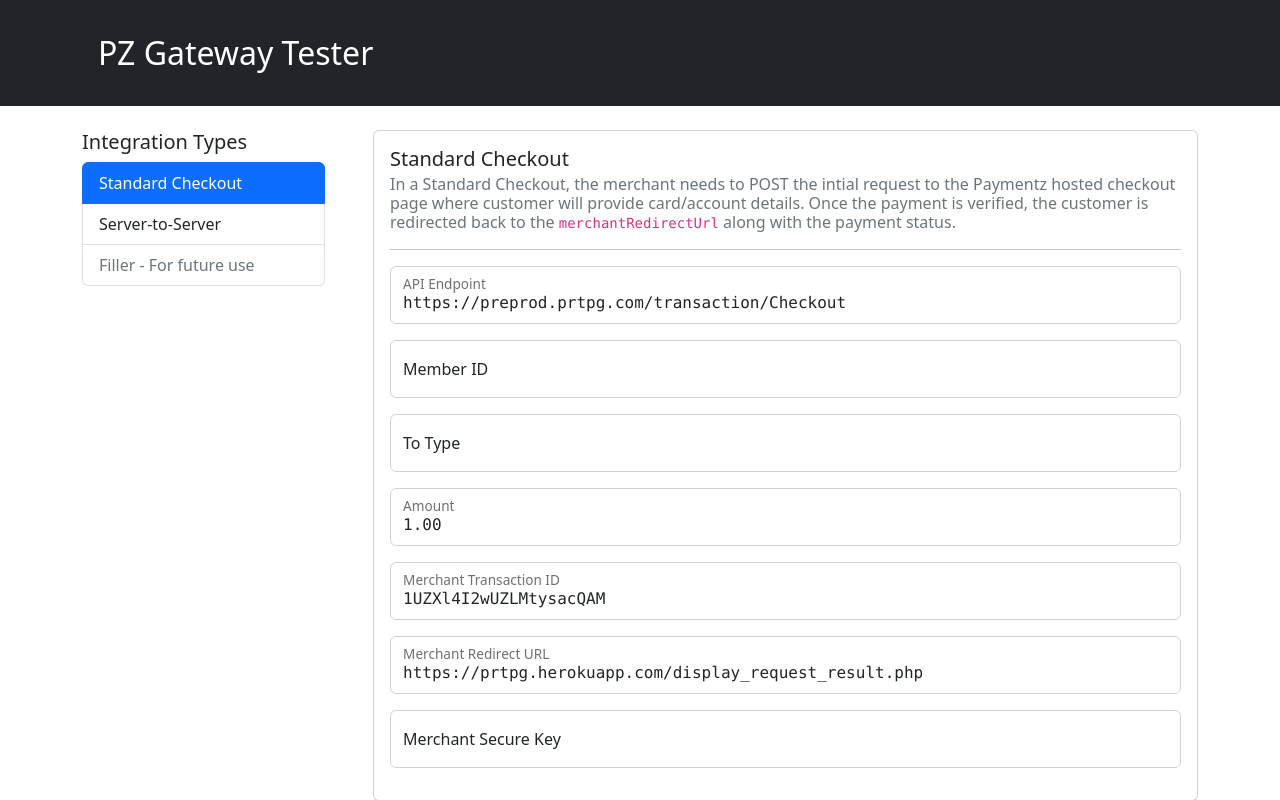
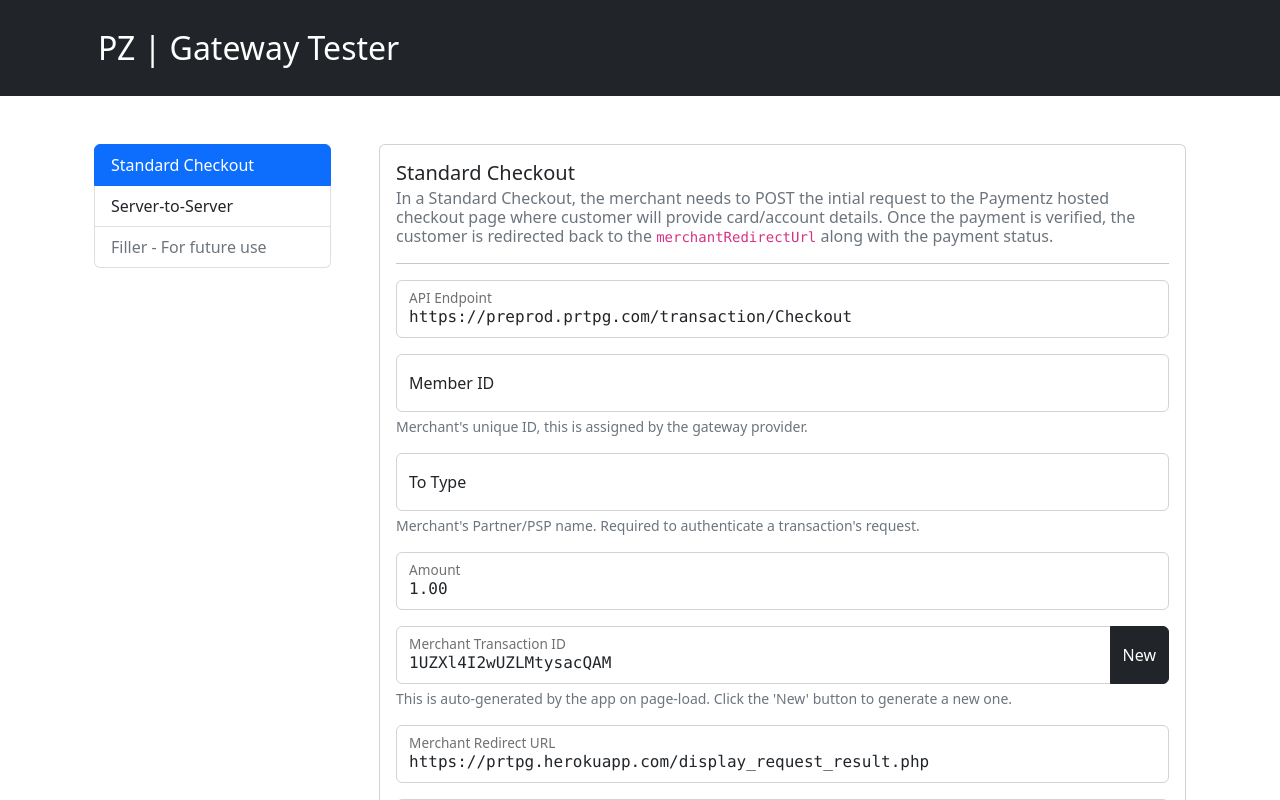
Before and after one commit to veib6247/prtpg-v2, a Vue app: page / in a window 1280 px wide. Shown: the top 800 px of the page. Built offline with nearby package versions, Linux system fonts and the light colour scheme.

Commit message:
UI updates and new component for trx id generator

```diff
--- a/index.html
+++ b/index.html
@@ -2,9 +2,9 @@
 <html lang="en">
   <head>
     <meta charset="UTF-8" />
-    <link rel="icon" type="image/svg+xml" href="/vite.svg" />
+    <link rel="icon" href="/api.png" />
     <meta name="viewport" content="width=device-width, initial-scale=1.0" />
-    <title>PZ Gateway Tester</title>
+    <title>PZ | Gateway Tester</title>
   </head>
   <body>
     <div id="app"></div>
--- a/src/App.vue
+++ b/src/App.vue
@@ -8,6 +8,7 @@
 
 // imports for components
 import Nav from './components/Nav.vue'
+import Footer from './components/Footer.vue'
 import StandardCheckout from './components/StandardCheckout.vue'
 import ServerToServer from './components/ServerToServer.vue'
 import NotFound from './components/NotFound.vue'
@@ -96,12 +97,10 @@
   <Nav />
 
   <!-- main content -->
-  <div class="container-lg">
+  <div class="container-lg p-4">
     <div class="row g-5">
       <!-- left column -->
       <div class="col-3 p-4">
-        <h4 class="fs-5">Integration Types</h4>
-
         <!-- menu for the available integrations -->
         <div class="list-group">
           <a
@@ -142,6 +141,9 @@
       </div>
     </div>
   </div>
+
+  <!-- footer -->
+  <Footer />
 </template>
 
 <style>
--- /dev/null
+++ b/src/components/Footer.vue
@@ -0,0 +1,13 @@
+<template>
+  <div class="bg-light">
+    <footer class="container-lg">
+      <div class="row p-5">
+        <h3>Credits</h3>
+
+        <a href="https://www.flaticon.com/free-icons/api" title="api icons"
+          >Api icons created by Circlon Tech - Flaticon</a
+        >
+      </div>
+    </footer>
+  </div>
+</template>
--- a/src/components/FormInput.vue
+++ b/src/components/FormInput.vue
@@ -22,6 +22,14 @@
     type: String,
   },
 
+  helperTextId: {
+    type: String,
+  },
+
+  helperText: {
+    type: String,
+  },
+
   modelValue: {
     type: String,
   },
@@ -38,6 +46,7 @@
     <input
       :type="inputType"
       class="form-control font-monospace"
+      :aria-describedby="helperTextId"
       :id="inputId"
       :placeholder="inputPlaceholder"
       :value="modelValue"
@@ -47,5 +56,9 @@
     <label :for="inputId" class="form-label">
       {{ inputLabel }}
     </label>
+
+    <div :id="helperTextId" class="form-text" v-if="helperText">
+      {{ helperText }}
+    </div>
   </div>
 </template>
--- /dev/null
+++ b/src/components/FormInputTrxIdGen.vue
@@ -0,0 +1,94 @@
+<script setup>
+// utils
+import { nanoid } from 'nanoid'
+
+// init state manager before all other components use it
+import { request } from './../stateStore.js'
+
+/**
+ * define props here
+ */
+defineProps({
+  inputType: {
+    type: String,
+    default: 'text',
+  },
+
+  inputId: {
+    type: String,
+    required: true,
+  },
+
+  inputLabel: {
+    type: String,
+    required: true,
+  },
+
+  inputPlaceholder: {
+    type: String,
+  },
+
+  helperTextId: {
+    type: String,
+  },
+
+  helperText: {
+    type: String,
+  },
+
+  modelValue: {
+    type: String,
+  },
+})
+
+/**
+ * Emits
+ */
+defineEmits(['update:modelValue'])
+
+/**
+ * update merchantTransactionId state on click
+ */
+function generateNewMerchantTransactionId() {
+  request.merchantTransactionId = nanoid()
+}
+</script>
+
+<template>
+  <!-- wrapper to include the bottom margin -->
+  <div class="mb-3">
+    <!-- main group -->
+    <div class="input-group">
+      <!-- floating label for input -->
+      <div class="form-floating">
+        <input
+          :type="inputType"
+          class="form-control font-monospace"
+          :aria-describedby="helperTextId"
+          :id="inputId"
+          :placeholder="inputPlaceholder"
+          :value="modelValue"
+          @input="$emit('update:modelValue', $event.target.value)"
+        />
+
+        <label :for="inputId" class="form-label">
+          {{ inputLabel }}
+        </label>
+      </div>
+
+      <!-- generate button -->
+      <button
+        class="btn btn-dark"
+        type="button"
+        @click="generateNewMerchantTransactionId"
+      >
+        New
+      </button>
+    </div>
+
+    <!-- helper text outside the group -->
+    <div :id="helperTextId" class="form-text" v-if="helperText">
+      {{ helperText }}
+    </div>
+  </div>
+</template>
--- a/src/components/Nav.vue
+++ b/src/components/Nav.vue
@@ -2,8 +2,8 @@
 
 <template>
   <nav class="navbar navbar-expand-lg navbar-dark bg-dark">
-    <div class="container">
-      <a class="navbar-brand fs-2 m-3">PZ Gateway Tester</a>
+    <div class="container-lg">
+      <a class="navbar-brand fs-2 p-3">PZ | Gateway Tester</a>
       <button
         class="navbar-toggler"
         type="button"
--- a/src/components/ServerToServer.vue
+++ b/src/components/ServerToServer.vue
@@ -1,13 +1,78 @@
 <script setup>
+// utils
+import { ref } from 'vue'
+
 // state manager
 import { request } from '../stateStore.js'
+
+// reuseable components
+import FormInput from '../components/FormInput.vue'
+import FormInputTrxIdGen from '../components/FormInputTrxIdGen.vue'
+
+// local vars
+const endPoint = ref(
+  'https://preprod.prtpg.com/transactionServices/REST/v1/payments'
+)
 </script>
 
 <template>
   <div class="card">
     <div class="card-body">
-      <h1>Ahoy!</h1>
-      merchantTransactionId: {{ request.merchantTransactionId }}
+      <h5 class="card-title">Server-to-Server</h5>
+      <h6 class="card-subtitle mb-2 text-muted fs-6">
+        In a synchronous workflow, the payment data are directly sent to the
+        server with initial payment request. That means that the transaction can
+        be processed straight away.
+      </h6>
+
+      <hr />
+
+      <FormInput
+        input-id="endpoint"
+        input-label="API Endpoint"
+        input-placeholder="https://preprod.prtpg.com/transaction/Checkout"
+        v-model="endPoint"
+      />
+
+      <FormInput
+        input-id="memberId"
+        input-label="Member ID"
+        input-placeholder="12598"
+        v-model="request.memberId"
+        helper-text-id="memberIdHelper"
+        helper-text="Merchant's unique ID, this is assigned by the gateway provider."
+      />
+
+      <FormInput
+        input-id="secureKey"
+        input-type="password"
+        input-label="Merchant Secure Key"
+        input-placeholder="XXXXXXXXX"
+        v-model="request.secureKey"
+      />
+
+      <FormInputTrxIdGen
+        input-id="merchantTransactionId"
+        input-label="Merchant Transaction ID"
+        input-placeholder="test_transaction_0001"
+        v-model="request.merchantTransactionId"
+        helper-text-id="merchantTransactionIdHelper"
+        helper-text="This is auto-generated by the app on page-load. Click the 'New' button to generate a new one."
+      />
+
+      <FormInput
+        input-id="amount"
+        input-label="Amount"
+        input-placeholder="1.00"
+        v-model="request.amount"
+      />
+
+      <FormInput
+        input-id="merchantRedirectUrl"
+        input-label="Merchant Redirect URL"
+        input-placeholder="https://prtpg.herokuapp.com/display_request_result.php"
+        v-model="request.merchantRedirectUrl"
+      />
     </div>
   </div>
 </template>
--- a/src/components/StandardCheckout.vue
+++ b/src/components/StandardCheckout.vue
@@ -7,6 +7,7 @@
 
 // reuseable components
 import FormInput from '../components/FormInput.vue'
+import FormInputTrxIdGen from '../components/FormInputTrxIdGen.vue'
 
 // local vars
 const endPoint = ref('https://preprod.prtpg.com/transaction/Checkout')
@@ -25,6 +26,7 @@
       </h6>
 
       <hr />
+
       <FormInput
         input-id="endpoint"
         input-label="API Endpoint"
@@ -37,6 +39,8 @@
         input-label="Member ID"
         input-placeholder="12598"
         v-model="request.memberId"
+        helper-text-id="memberIdHelper"
+        helper-text="Merchant's unique ID, this is assigned by the gateway provider."
       />
 
       <FormInput
@@ -44,6 +48,8 @@
         input-label="To Type"
         input-placeholder="PSP Name"
         v-model="request.totype"
+        helper-text-id="totypeHelper"
+        helper-text="Merchant's Partner/PSP name. Required to authenticate a transaction's request."
       />
 
       <FormInput
@@ -53,17 +59,19 @@
         v-model="request.amount"
       />
 
-      <FormInput
+      <FormInputTrxIdGen
         input-id="merchantTransactionId"
         input-label="Merchant Transaction ID"
-        input-placeholder=""
+        input-placeholder="test_transaction_0001"
         v-model="request.merchantTransactionId"
+        helper-text-id="merchantTransactionIdHelper"
+        helper-text="This is auto-generated by the app on page-load. Click the 'New' button to generate a new one."
       />
 
       <FormInput
         input-id="merchantRedirectUrl"
         input-label="Merchant Redirect URL"
-        input-placeholder=""
+        input-placeholder="https://prtpg.herokuapp.com/display_request_result.php"
         v-model="request.merchantRedirectUrl"
       />
 
@@ -71,7 +79,7 @@
         input-id="secureKey"
         input-type="password"
         input-label="Merchant Secure Key"
-        input-placeholder="xhhIFmIPyChV09mbkaXrmqoC1m6DZ3bJ"
+        input-placeholder="XXXXXXXXXXXXX"
         v-model="request.secureKey"
       />
     </div>
```
Also changed, not shown: public/api.png (added).
